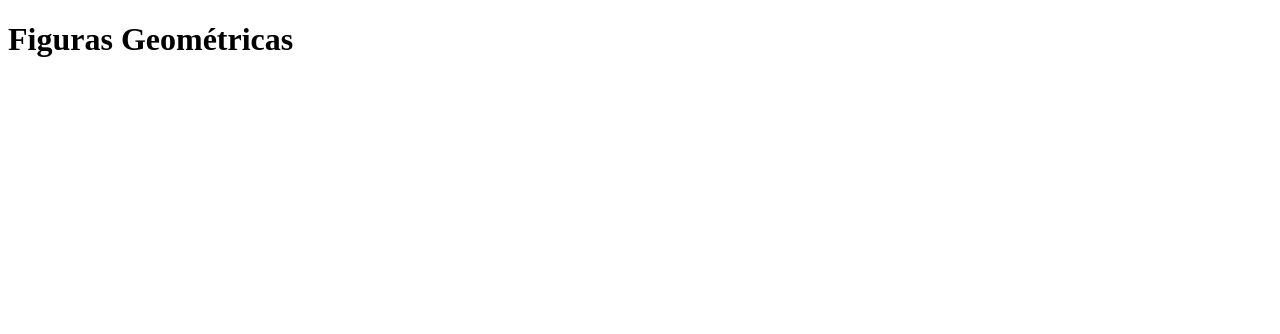
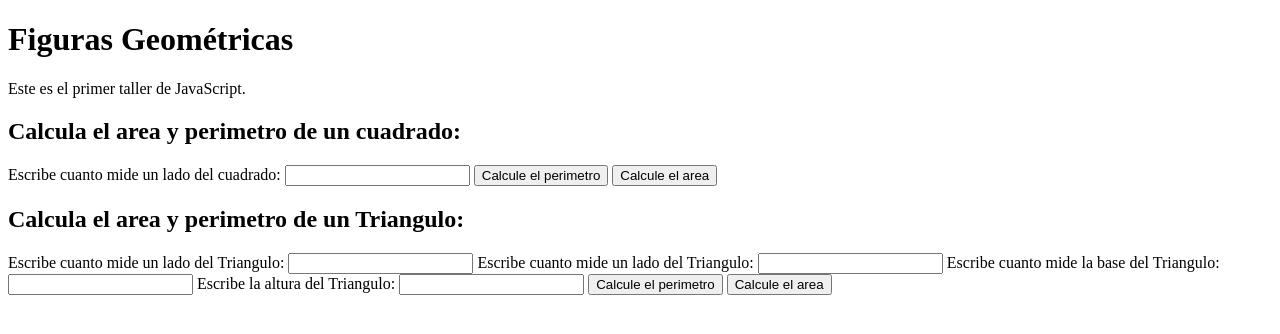
Before and after one commit to iaalvearp/learningJS, a plain HTML site: page index.html in a window 1280 px wide. Drawn offline with Linux system fonts and the light colour scheme.

Commit message:
Se cambiaron las funciones para recibir los argumentos del HTML del cuadrado y el triángulo

```diff
--- a/index.html
+++ b/index.html
@@ -7,7 +7,36 @@
     <title>Learning Js</title>
 </head>
 <body id="body">
+    <header>
     <h1 id="title">Figuras Geométricas</h1>
+    <p>Este es el primer taller de JavaScript.</p>
+    </header>
+
+    <section>
+        <h2>Calcula el area y perimetro de un cuadrado:</h2>
+        <form action="" method="post">
+            <label for="ladoCuadrado">Escribe cuanto mide un lado del cuadrado:</label>
+            <input type="number" name="ladoCuadrado" id="ladoCuadrado" class="ladoCuadrado">
+            <button type="button" id="btnPerimetroCuadrado" onclick="perimetroCuadrado()">Calcule el perimetro</button>
+            <button type="button" id="btnAreaCuadrado" onclick="areaCuadrado()">Calcule el area</button>
+        </form>
+    </section>
+
+    <section>
+        <h2>Calcula el area y perimetro de un Triangulo:</h2>
+        <form action="" method="post">
+            <label for="ladoTriangulo">Escribe cuanto mide un lado del Triangulo:</label>
+            <input type="number" name="ladoTriangulo1" id="ladoTriangulo1" class="ladoTriangulo1">
+            <label for="ladoTriangulo">Escribe cuanto mide un lado del Triangulo:</label>
+            <input type="number" name="ladoTriangulo2" id="ladoTriangulo2" class="ladoTriangulo2">
+            <label for="ladoTriangulo">Escribe cuanto mide la base del Triangulo:</label>
+            <input type="number" name="baseTriangulo" id="baseTriangulo" class="baseTriangulo">
+            <label for="alturaTriangulo">Escribe la altura del Triangulo:</label>
+            <input type="number" name="alturaTriangulo" id="alturaTriangulo" class="alturaTriangulo">
+            <button type="button" id="btnPerimetroTriangulo" onclick="perimetroTriangulo()">Calcule el perimetro</button>
+            <button type="button" id="btnAreaTriangulo" onclick="areaTriangulo()">Calcule el area</button>
+        </form>
+    </section>
 
 
     <script src="main.js"></script>
--- a/main.js
+++ b/main.js
@@ -7,35 +7,42 @@
 // Calcular el área del círculo con la fórmula a(área) = r2(radio al cuadrado) * PI(3.1416);
 
 console.group(`Cuadrados`);
-// Función para obtener perímetro del cuadrado
-let ladoCuadrado = 5;
-
-const perimetroCuadrado = lado => console.log(`Si el lado del cuadrado es de ${lado}cm, entonces, el perímetro del cuadrado es ${lado * 4}cm`);
-
-perimetroCuadrado(ladoCuadrado);
+// Función para obtener perímetro del cuadradolet ladoCuadrado = 5;
+const perimetroCuadrado = () => {
+    const input = document.getElementById('ladoCuadrado');
+    const value = input.value;
+    let lado = parseInt(value);
+    alert(`Si el lado del cuadrado es de ${lado}cm, entonces, el perímetro del cuadrado es ${lado * 4}cm`);
+}
 
 // Función para calcular el área de un cuadrado
-const areaCuadrado = lado => console.log(`Si el lado del cuadrado es de ${lado}cm, entonces, el área del cuadrado es ${lado ** 2}cm^2. `);
+const areaCuadrado = () => {
+    const input = document.getElementById('ladoCuadrado');
+    const value = input.value;
+    let lado = parseFloat(value);
+    alert(`Si el lado del cuadrado es de ${lado}cm, entonces, el área del cuadrado es ${lado ** 2}cm^2. `);
+}
 
-areaCuadrado(ladoCuadrado);
 console.groupEnd();
 
 console.group(`Triángulos`);
 // Función para calcular perímetro de un triángulo
-let ladoTriangulo1 = 6;
-let ladoTriangulo2 = 6;
-let base = 4;
-
-const perimetroTriangulo = (lado1, lado2, lado3) => console.log(`Si el lado 1 es ${lado1}, el lado 2 es ${lado2} y el lado 3 es ${lado3}. Entonces el perímetro del triángulo es ${lado1 + lado2 + lado3}.`);
-
-perimetroTriangulo(ladoTriangulo1, ladoTriangulo2, base);
+const perimetroTriangulo = () => {
+    const lado1 = parseFloat(document.getElementById('ladoTriangulo1').value);
+    const lado2 = parseFloat(document.getElementById('ladoTriangulo2').value);
+    const base = parseFloat(document.getElementById('baseTriangulo').value);
+    alert(`Si el lado 1 es ${lado1}, el lado 2 es ${lado2} y el lado 3 es ${base}. Entonces el perímetro del triángulo es ${lado1 + lado2 + base}.`);
+}
 
 // Función para calcular área del triángulo
-let alturaTriangulo = 5.5;
+const areaTriangulo = () => {
+    const altura = parseFloat(document.getElementById('alturaTriangulo').value);
+    const base = parseFloat(document.getElementById('baseTriangulo').value);
+    alert(`Si la base del triángulo es de ${base}cm y la altura es de ${altura}cm, entonces, el área del triángulo es ${(base * altura) / 2}cm^2.`);
+}
 
-const areaTriangulo = (base, altura) => console.log(`Si la base del triángulo es de ${base}cm y la altura es de ${altura}cm, entonces, el área del triángulo es ${(base * altura) / 2}cm^2.`);
 
-areaTriangulo(base, alturaTriangulo);
+
 console.groupEnd();
 
 console.group(`Círculos`);
@@ -44,12 +51,11 @@ let radioCirculo = 4;
 const PI = 3.1416;
 
 const diametro = radio => console.log(`Si radio del círculo es de ${radio}, el diametro es de ${radio * 2}.`);
-diametro(radioCirculo);
 
 const circunferencia = radio => console.log(`Si el radio del círculo es de ${radio}, entonces la circunferencia es de ${(radio * 2) * PI}.`);
-circunferencia(radioCirculo, PI);
 
 const areaCirculo = radio => console.log(`Si el radio del círculo es de ${radio}, entonces el area es de ${(radio ** 2) * PI}.`);
-areaCirculo(radioCirculo);
 
 console.groupEnd();
+
+// Traer el HTML al JS para interactuar con el cliente
```
Also changed, not shown: 1 other file.
